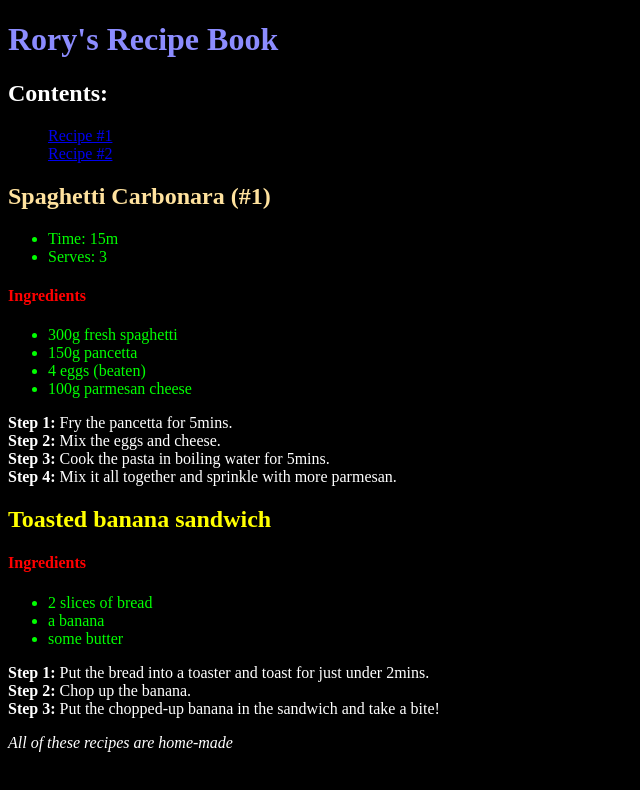
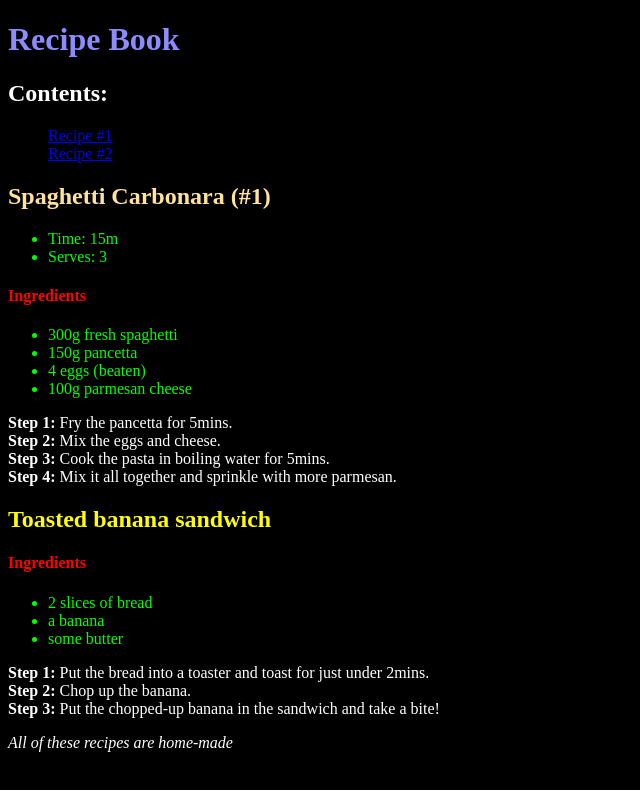
Before and after one commit to ctrl-shift-delete-enter/ctrl-shift-delete-enter.github.io, a plain HTML site: page index.html in a window 1280 px wide. Shown: the whole page, without its empty margins (0-640 px from the left). Drawn offline with Linux system fonts and the light colour scheme.

Commit message:
Update index.html

```diff
--- a/index.html
+++ b/index.html
@@ -1,7 +1,7 @@
 <!DOCTYPE html>
 <html>
     <head>
-        <title>Project: Recipe book</title>
+        <title>Recipe book</title>
         <meta charset="utf-8">
         <style>
         #banana {
@@ -32,7 +32,7 @@
     </head>
     <body>
 
-        <h1>Rory's Recipe Book</h1>
+        <h1>Recipe Book</h1>
 
         <h2>Contents:</h2>
 
```
